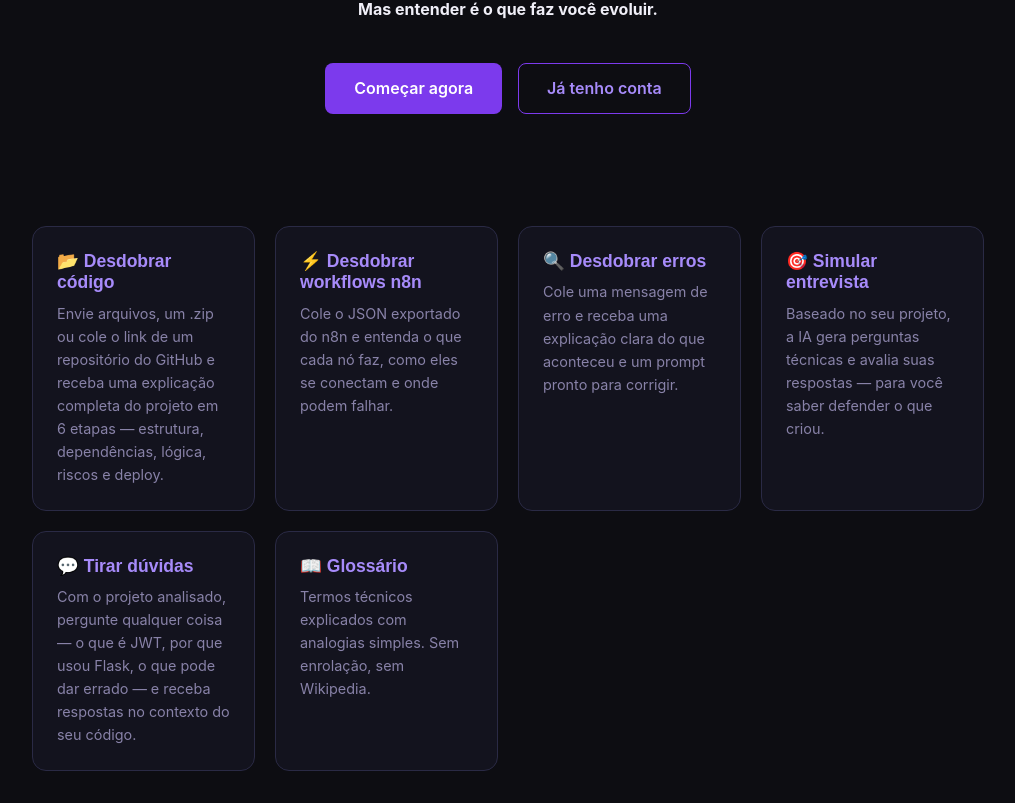
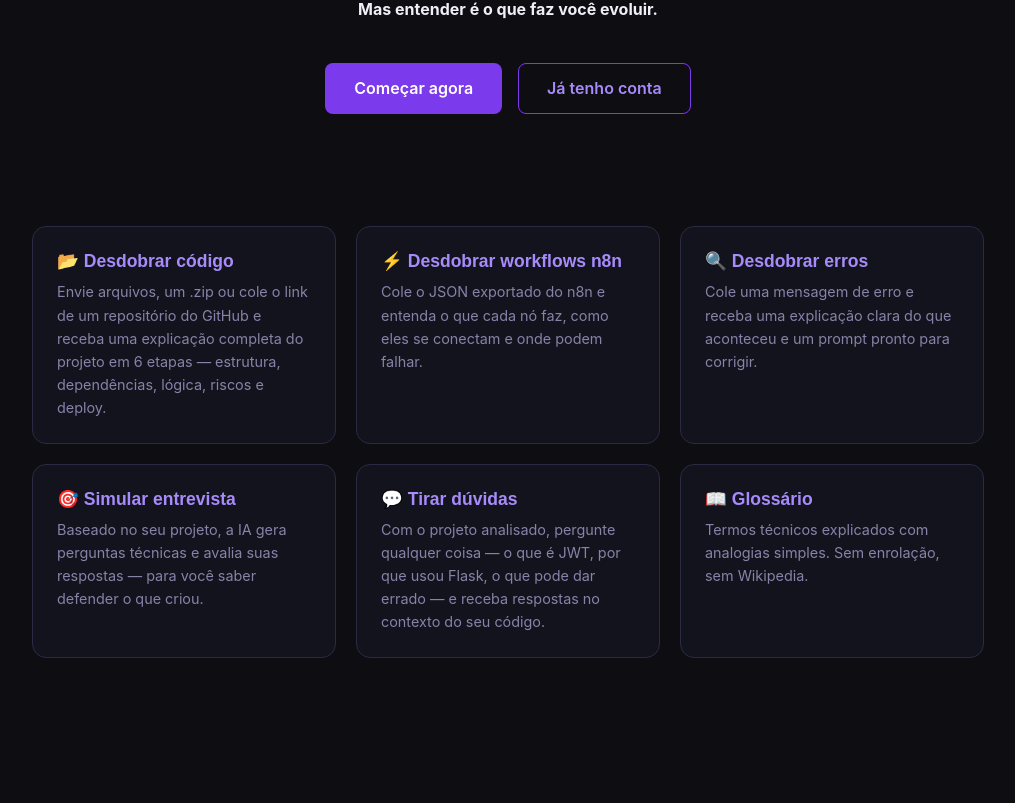
Before and after one commit to leanttro/desdobrando-o-codigo, a React (Vite) app in the folder frontend/: page / in a window 1280 px wide. Shown: the part 535-1338 px from the top of the page, without its empty margins (132-1147 px from the left). After the commit the page ends 1225 px from the top, so only its background shows below. Built offline with nearby package versions, Linux system fonts and the light colour scheme.

Commit message:
Update Home.css

```diff
--- a/frontend/src/pages/Home.css
+++ b/frontend/src/pages/Home.css
@@ -67,9 +67,15 @@
 
 .home__features {
   display: grid;
-  grid-template-columns: repeat(auto-fit, minmax(220px, 1fr));
+  grid-template-columns: repeat(3, 1fr);
   gap: 1.25rem;
   margin-top: 3rem;
+}
+
+@media (max-width: 700px) {
+  .home__features {
+    grid-template-columns: 1fr;
+  }
 }
 
 .home__feature {
```
